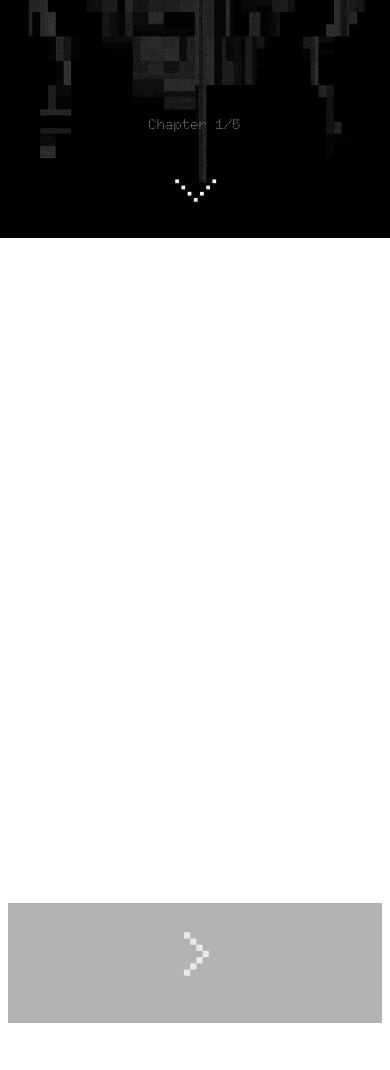
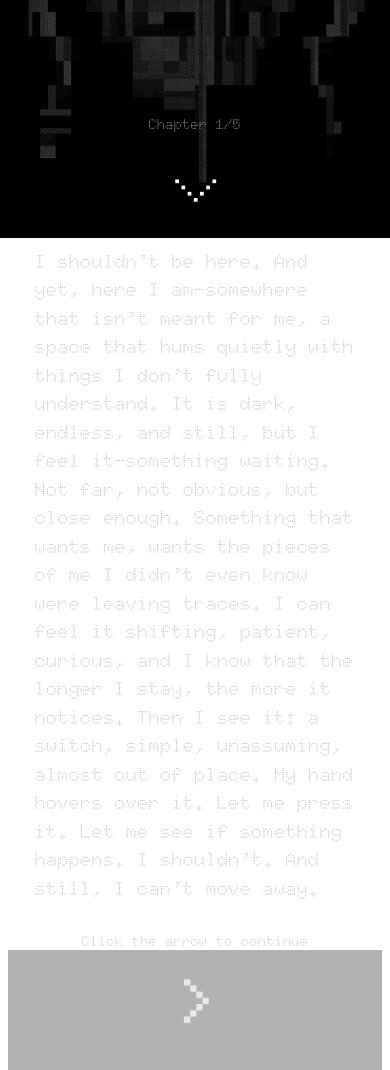
Before and after one commit to Blaise2004/TrevertonEditions, a plain HTML site: page DataMigration/Start.html in a window 390 px wide. Shown: the part 606-1676 px from the top of the page. Before the commit the page ends 1629 px from the top, so only its background shows below. Drawn offline with Linux system fonts and the light colour scheme; some packages are replaced by stand-ins of ours; a script that the page names is missing.

Commit message:
finished

```diff
--- a/DataMigration/Start.css
+++ b/DataMigration/Start.css
@@ -178,7 +178,7 @@ main p {
         margin: auto;
         font-size: 19px;
         line-height: 1.5;
-        color: rgb(255, 255, 255);
+        color: rgba(184, 184, 184, 0.819);
         text-align: left;
     }
 
--- a/DataMigration/Start.html
+++ b/DataMigration/Start.html
@@ -51,6 +51,10 @@
         </main>
     </div>
 
+
+    <div class="chapter-indicator">
+        Click the arrow to continue
+    </div>
     <!-- Navigation -->
     <nav>
         <a href="Chapter1.html">></a>
```
Also changed, not shown: DataMigration/Chapter4.html (+4 -1 lines), DataMigration/Index.html (+3 -4 lines).
